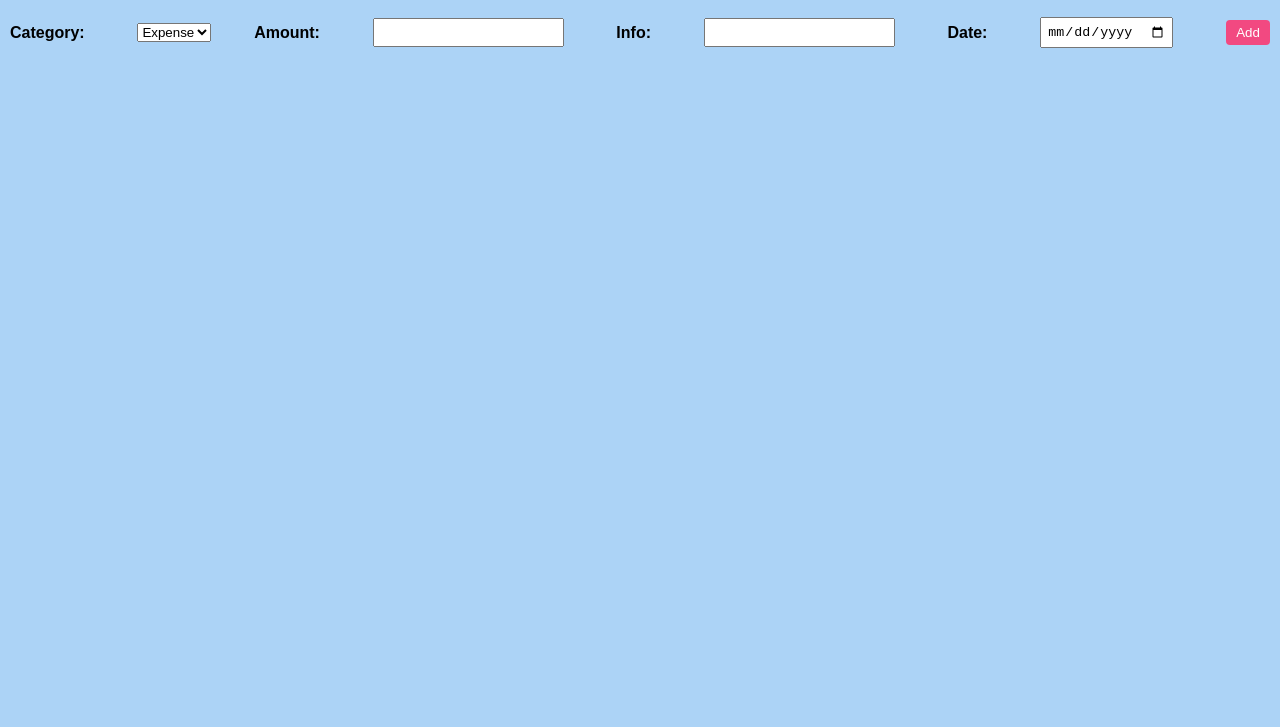
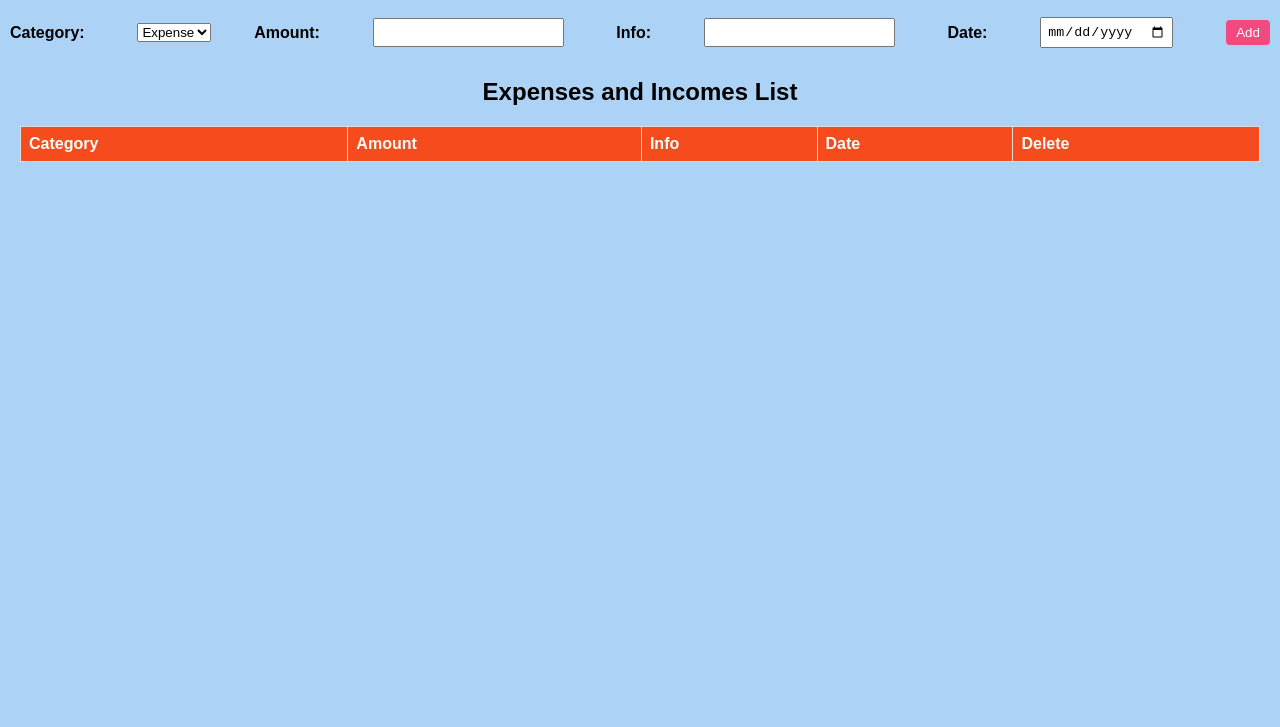
Before and after one commit to omta-coder/MoneyTrackerApp, a website: page public/index.html in a window 1280 px wide. Shown: the part 73-800 px from the top of the page. Drawn offline with Linux system fonts and the light colour scheme.

Commit message:
create table

```diff
--- a/public/index.html
+++ b/public/index.html
@@ -22,9 +22,22 @@
             <label for="date_input">Date:</label>
             <input type="date" id="date_input" name="date_input">
             <button id="add_btn">Add</button>
-
         </div>
     </form>
+    <div class="expenses-list">
+        <h2>Expenses and Incomes List</h2>
+        <table>
+            <thead>
+                <tr>
+                    <th>Category</th>
+                    <th>Amount</th>
+                    <th>Info</th>
+                    <th>Date</th>
+                    <th>Delete</th>
+                </tr>
+            </thead>
+        </table>
+    </div>
 
     <script src="script.js"></script>
 </body>
--- a/public/style.css
+++ b/public/style.css
@@ -31,3 +31,19 @@ h1,h2{
     border-radius: 4px;
     cursor: pointer;
 }
+.expenses-list{
+    margin: 20px;
+}
+table{
+    width: 100%;
+    border-collapse: collapse;
+}
+th,td{
+    border: 1px solid #ddd;
+    padding: 8px;
+    text-align: left;;
+}
+th{
+    background-color: rgb(246, 75, 28);
+    color:rgb(253, 253, 250)
+}
```
